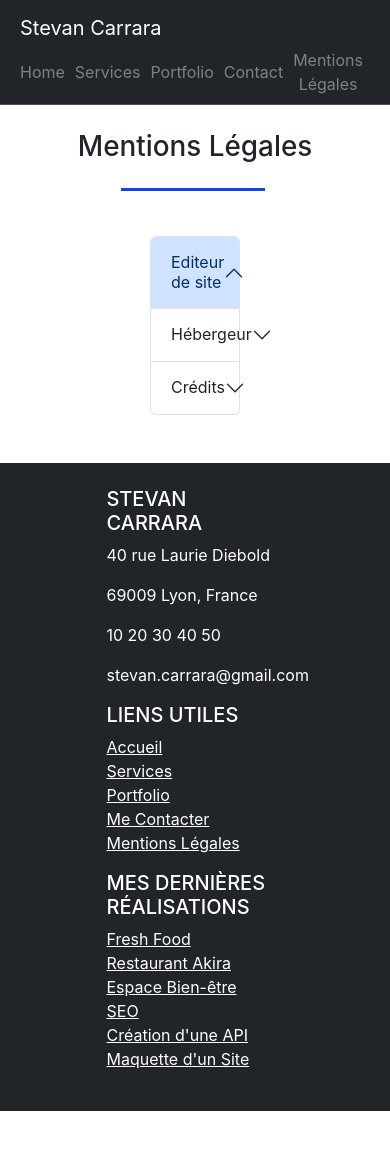
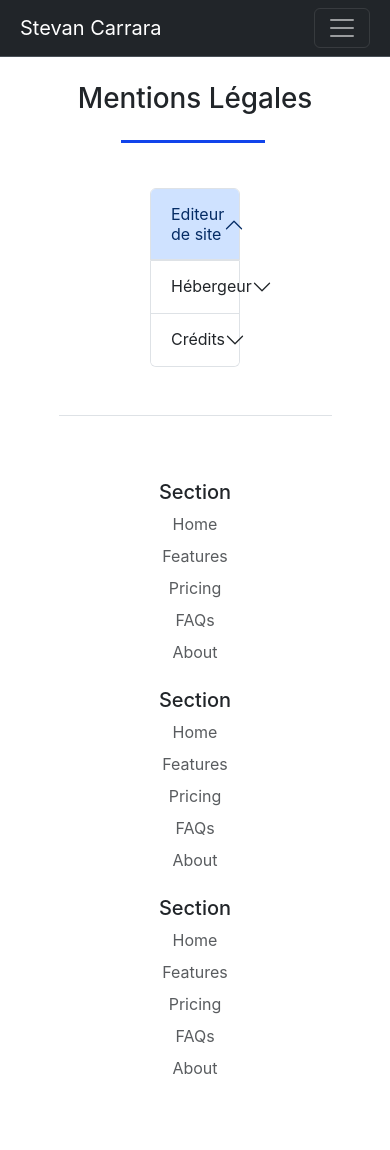
Before and after one commit to IlCarra/Devoir-CEF, a React (Create React App) app: page /pages/mentions-legales in a window 390 px wide. Shown: the top 1150 px of the page. Before the commit the page ends 1111 px from the top, so only its background shows below. Built offline with nearby package versions, Linux system fonts and the light colour scheme.

Commit message:
responsive navbar to the breakpoints

```diff
--- a/src/App.css
+++ b/src/App.css
@@ -1,24 +1,19 @@
-.navbar-nav{
+.container-fluid{
   display: flex;
-  flex-direction: row;
-  align-items: center;
+  justify-content: space-between;
 }
-
 .link {
   padding-right: 10px;
   text-decoration: none;
   color: grey;
 }
-
 .link:hover {
   text-decoration: underline;
   color: white;
 }
-
 .container-fluid {
   padding: 0 20px;
 }
-
 .Background {
   background-image: url('/public/images/software-developer-6521720_1280.jpg');
   background-position: center;
@@ -32,7 +27,6 @@
   align-items: center;
   color: white;
 }
-
 .profile-container {
   display: flex;
   justify-content: center;
@@ -41,36 +35,30 @@
   border: transparent;
   box-shadow: -1px 1px 4px 1px grey;
 }
-
 .homeLine {
   border: 1px solid rgb(17, 68, 235);
   height: 3px;
   background-color: rgb(17, 68, 235);
   margin: 15px 0;
 }
-
 .profile {
   display: flex;
   width: 75vw;
   height: 100vh;
 }
-
 .profile img {
   width: 100%;
   height: 50%;
 }
-
 .aboutMe, .Skills {
   width: 38vw;
   margin: 10px;
   padding: 20px;
   text-align: start;
 }
-
 .aboutMe p {
   margin: 5px 0;
 }
-
 .Bars p{
   margin: 0;
 }
@@ -78,7 +66,6 @@
 .htmlBar, .cssBar, .phpBar, .jsBar, .reactBar {
   margin: 10px 0;
 }
-
 .bi-code-slash, .bi-brush, .bi-search {
   font-size: 2rem;
   padding: 10px;
--- a/src/App.js
+++ b/src/App.js
@@ -1,8 +1,11 @@
 import './App.css';
 import React from 'react';
+
 import CustomNavBar from './components/navbar';
 import Footer from './components/footer';
+
 import { Routes, Route } from "react-router-dom";
+
 import Home from './pages/home';
 import Services from './pages/service';
 import Portfolio from './pages/portfolio';
--- a/src/components/footer.js
+++ b/src/components/footer.js
@@ -2,38 +2,43 @@ import React from 'react';
 
 function Footer() {
     return (
-        <footer className="bg-dark text-white mt-5 p-4">
-            <div className="container">
-                <div className="row justify-content-start">
-                    <div className="col-md-4 text-start">
-                        <h5>STEVAN CARRARA</h5>
-                        <p>40 rue Laurie Diebold</p>
-                        <p>69009 Lyon, France</p>
-                        <p>10 20 30 40 50</p>
-                        <p>stevan.carrara@gmail.com</p>
+        <footer class="row row-cols-1 row-cols-sm-2 row-cols-md-5 py-5 my-5 border-top">
+
+    <div class="col mb-3">
+
     </div>
-                    <div className="col-md-4 text-start">
-                        <h5>LIENS UTILES</h5>
-                        <ul className="list-unstyled">
-                            <li><a href="." className="text-white">Accueil</a></li>
-                            <li><a href="." className="text-white">Services</a></li>
-                            <li><a href="." className="text-white">Portfolio</a></li>
-                            <li><a href="." className="text-white">Me Contacter</a></li>
-                            <li><a href="." className="text-white">Mentions Légales</a></li>
+
+    <div class="col mb-3">
+      <h5>Section</h5>
+      <ul class="nav flex-column">
+        <li class="nav-item mb-2"><a href="#" class="nav-link p-0 text-body-secondary">Home</a></li>
+        <li class="nav-item mb-2"><a href="#" class="nav-link p-0 text-body-secondary">Features</a></li>
+        <li class="nav-item mb-2"><a href="#" class="nav-link p-0 text-body-secondary">Pricing</a></li>
+        <li class="nav-item mb-2"><a href="#" class="nav-link p-0 text-body-secondary">FAQs</a></li>
+        <li class="nav-item mb-2"><a href="#" class="nav-link p-0 text-body-secondary">About</a></li>
       </ul>
     </div>
-                    <div className="col-md-4 text-start">
-                        <h5>MES DERNIÈRES RÉALISATIONS</h5>
-                        <ul className="list-unstyled">
-                            <li><a href="." className="text-white">Fresh Food</a></li>
-                            <li><a href="." className="text-white">Restaurant Akira</a></li>
-                            <li><a href="." className="text-white">Espace Bien-être</a></li>
-                            <li><a href="." className="text-white">SEO</a></li>
-                            <li><a href="." className="text-white">Création d'une API</a></li>
-                            <li><a href="." className="text-white">Maquette d'un Site</a></li>
+
+    <div class="col mb-3">
+      <h5>Section</h5>
+      <ul class="nav flex-column">
+        <li class="nav-item mb-2"><a href="#" class="nav-link p-0 text-body-secondary">Home</a></li>
+        <li class="nav-item mb-2"><a href="#" class="nav-link p-0 text-body-secondary">Features</a></li>
+        <li class="nav-item mb-2"><a href="#" class="nav-link p-0 text-body-secondary">Pricing</a></li>
+        <li class="nav-item mb-2"><a href="#" class="nav-link p-0 text-body-secondary">FAQs</a></li>
+        <li class="nav-item mb-2"><a href="#" class="nav-link p-0 text-body-secondary">About</a></li>
       </ul>
     </div>
-                </div>
+
+    <div class="col mb-3">
+      <h5>Section</h5>
+      <ul class="nav flex-column">
+        <li class="nav-item mb-2"><a href="#" class="nav-link p-0 text-body-secondary">Home</a></li>
+        <li class="nav-item mb-2"><a href="#" class="nav-link p-0 text-body-secondary">Features</a></li>
+        <li class="nav-item mb-2"><a href="#" class="nav-link p-0 text-body-secondary">Pricing</a></li>
+        <li class="nav-item mb-2"><a href="#" class="nav-link p-0 text-body-secondary">FAQs</a></li>
+        <li class="nav-item mb-2"><a href="#" class="nav-link p-0 text-body-secondary">About</a></li>
+      </ul>
     </div>
   </footer>
     );
--- a/src/components/navbar.js
+++ b/src/components/navbar.js
@@ -3,15 +3,30 @@ import { Link } from 'react-router-dom';
 
 function CustomNavBar() {
 return (
-    <nav class="navbar bg-dark border-bottom border-body" data-bs-theme="dark">
+    <nav class="navbar bg-dark navbar-expand-lg border-bottom border-body" data-bs-theme="dark">
         <div class="container-fluid">
           <a class="navbar-brand" href='/'>Stevan Carrara</a>
-            <div class="navbar-nav">
+          <button className="navbar-toggler" type="button" data-bs-toggle="collapse" data-bs-target="#navbarNav" aria-controls="navbarNav" aria-expanded="false" aria-label="Toggle navigation">
+              <span className="navbar-toggler-icon"></span>
+          </button>
+          <div className="collapse navbar-collapse" id="navbarNav">
+            <ul class="navbar-nav ms-auto">
+              <li className='nav-item'>
                 <Link className='link' to="/">Home </ Link>
+              </li>
+              <li className='nav-item'>
                 <Link className='link' to="../pages/service">Services </ Link>
+              </li>
+              <li className='nav-item'>
                 <Link className='link' to="../pages/portfolio">Portfolio </ Link>
+              </li>
+              <li className='nav-item'>
                 <Link className='link' to="../pages/contact">Contact </ Link>
+              </li>
+              <li className='nav-item'>
                 <Link className='link' to="../pages/mentions-legales">Mentions Légales</Link>
+              </li>
+            </ul>
           </div>
         </div>
     </nav>
```
Lines whose indentation alone changed are shown as unchanged.
